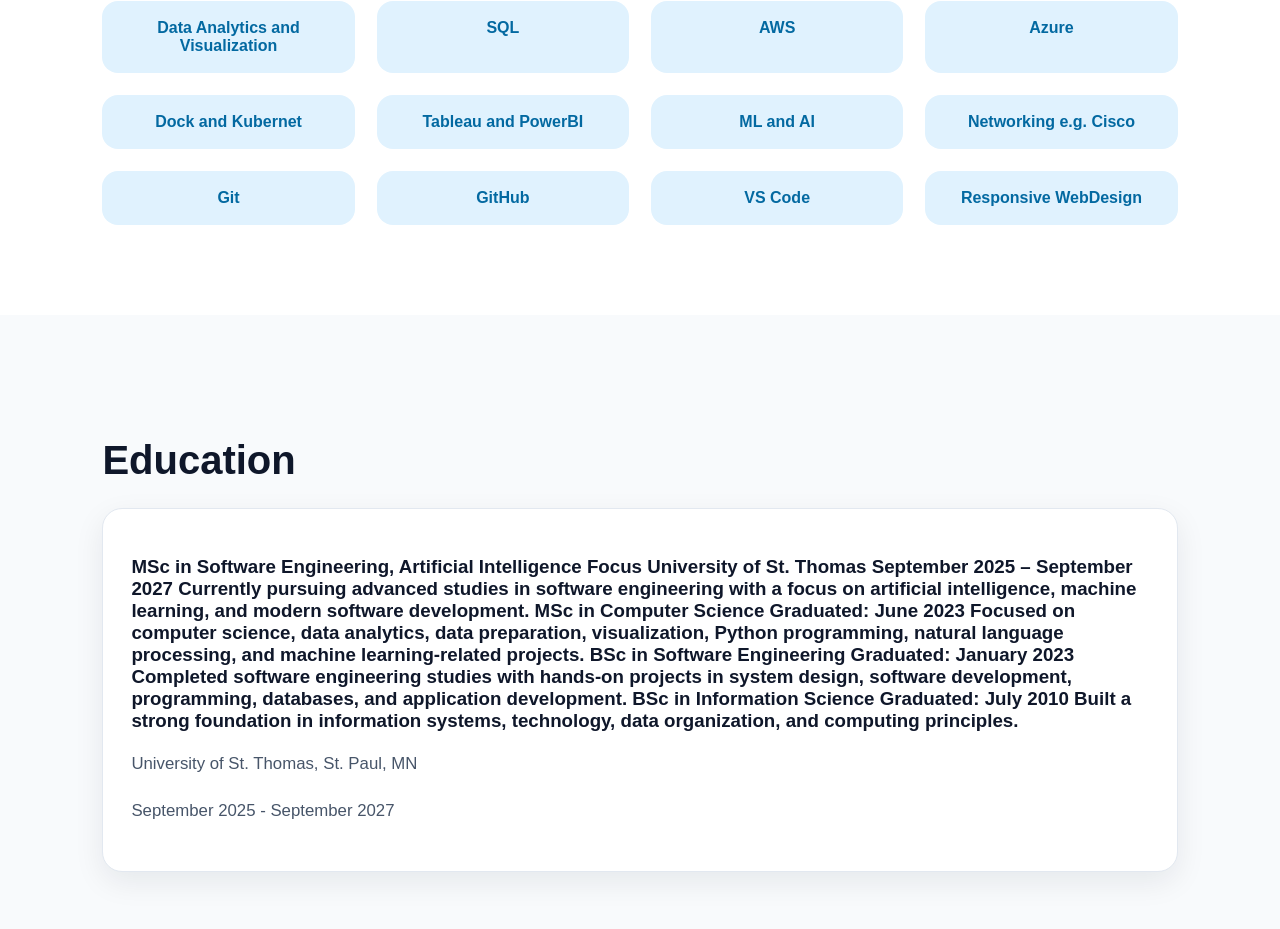
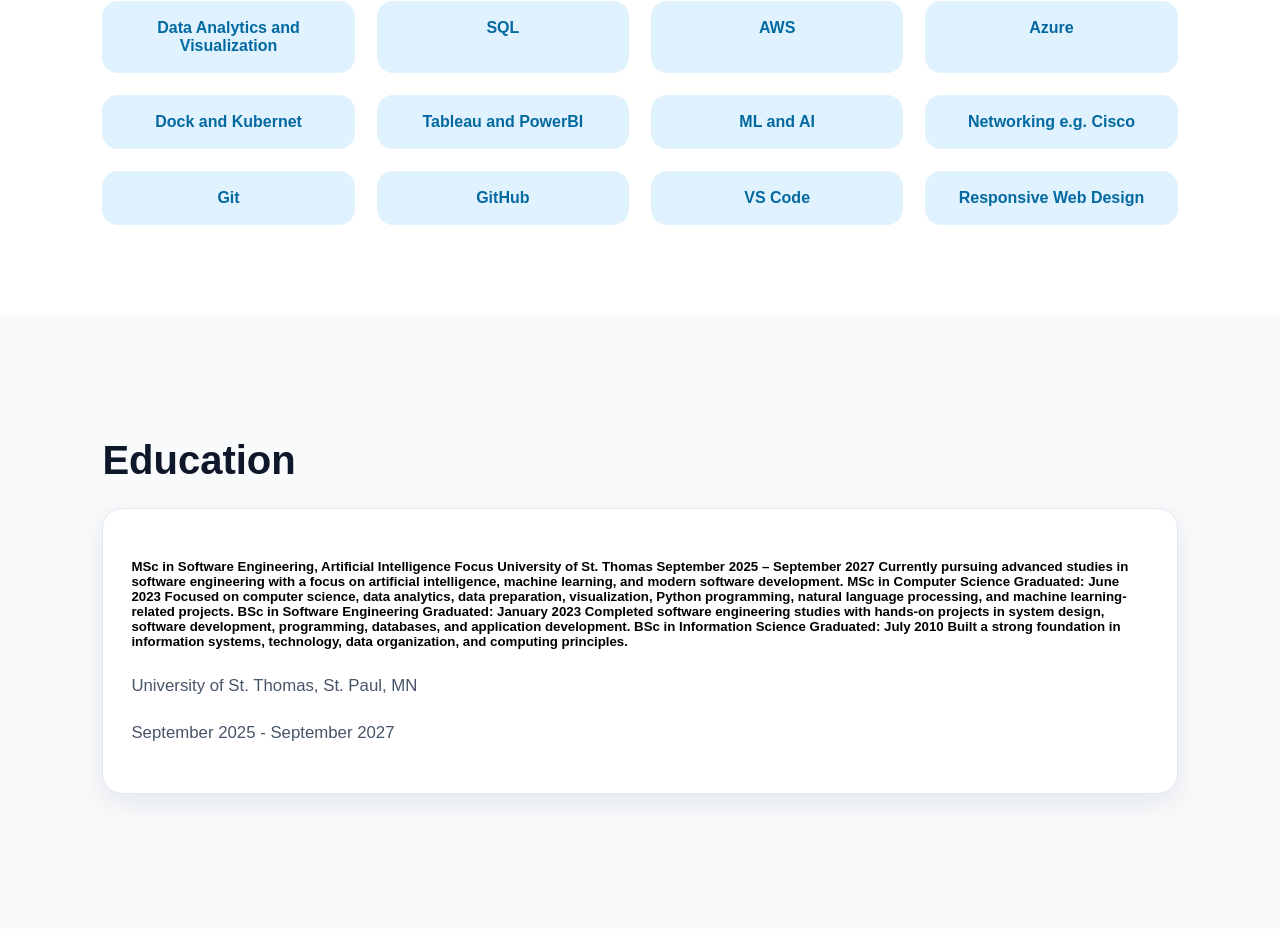
Before and after one commit to SabitAbdul/my-portfolio, a React (Vite) app: page / in a window 1280 px wide. Shown: the part 2105-3034 px from the top of the page. Built offline with nearby package versions, Linux system fonts and the light colour scheme.

Commit message:
Update portfolio

```diff
--- a/src/App.jsx
+++ b/src/App.jsx
@@ -101,7 +101,7 @@ Git, GitHub, GitHub Pages, VS Code, Coursera, Codecademy, freeCodeCamp, Udemy.</
           <div>Git</div>
           <div>GitHub</div>
           <div>VS Code</div>
-          <div>Responsive WebDesign</div>
+          <div>Responsive Web Design</div>
         </div>
       </section>
 
@@ -109,7 +109,7 @@ Git, GitHub, GitHub Pages, VS Code, Coursera, Codecademy, freeCodeCamp, Udemy.</
         <h2>Education</h2>
 
         <div className="card">
-          <h3>MSc in Software Engineering, Artificial Intelligence Focus
+          <h5>MSc in Software Engineering, Artificial Intelligence Focus
 University of St. Thomas
 September 2025 – September 2027
 Currently pursuing advanced studies in software engineering with a focus on artificial intelligence, machine learning, and modern software development.
@@ -124,7 +124,7 @@ Completed software engineering studies with hands-on projects in system design,
 
 BSc in Information Science
 Graduated: July 2010
-Built a strong foundation in information systems, technology, data organization, and computing principles.</h3>
+Built a strong foundation in information systems, technology, data organization, and computing principles.</h5>
           <p>University of St. Thomas, St. Paul, MN</p>
           <p>September 2025 - September 2027</p>
         </div>
```
